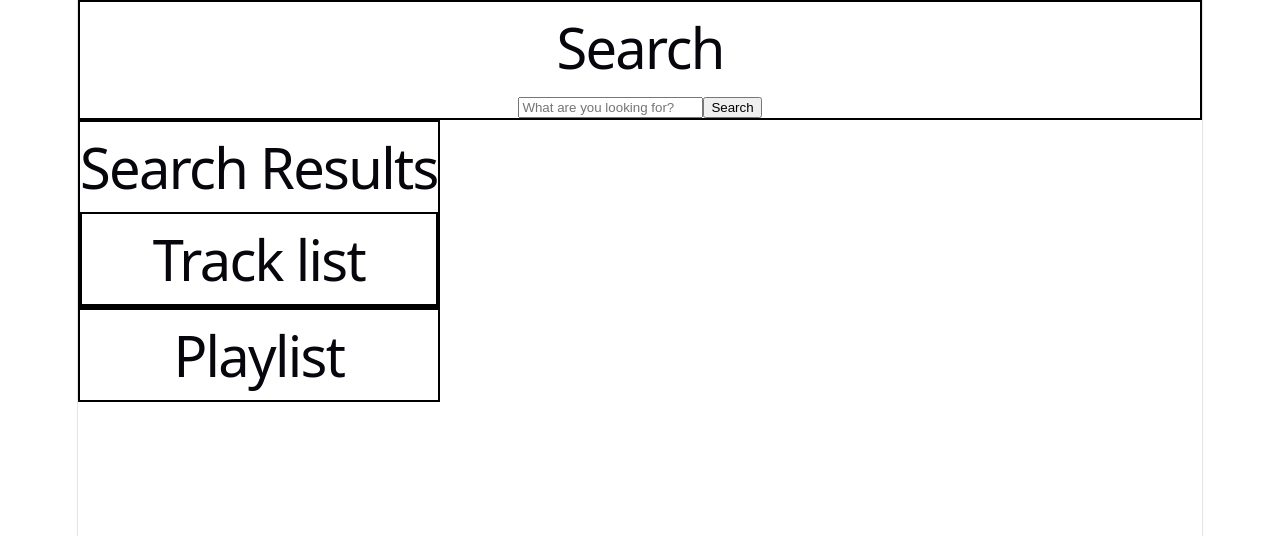
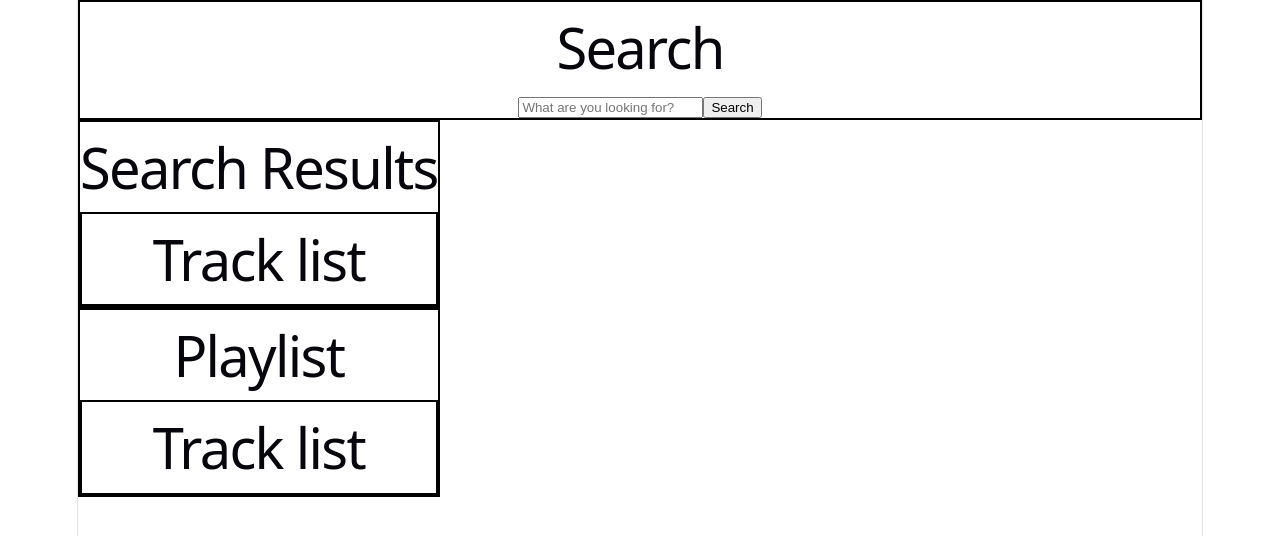
Before and after one commit to YanaSmelik/Jammming, a React (Vite) app in the folder Jammming/: page / in a window 1280 px wide. Shown: the top 536 px of the page. Built offline with nearby package versions, Linux system fonts and the light colour scheme.

Commit message:
Add tacks rendered in the Playlist

```diff
--- a/Jammming/src/App.jsx
+++ b/Jammming/src/App.jsx
@@ -42,8 +42,8 @@ function App() {
         </div>
         <div className={styles.mainContent}>
           <div>
-            <SearchResults searchResults={searchResults} handleAddTrackToPlaylist={handleAddTrackToPlaylist}/>
-            <Playlist tracklist={searchResults} />
+            <SearchResults tracklist={searchResults} handleAddTrackToPlaylist={handleAddTrackToPlaylist}/>
+            <Playlist tracklist={playlist} />
           </div>
         </div>
       </div>
--- a/Jammming/src/components/Playlist.jsx
+++ b/Jammming/src/components/Playlist.jsx
@@ -5,7 +5,7 @@ function Playlist(props) {
    return (
       <div className={styles.container}>
          <h1>Playlist</h1>
-         {/* <Tracklist tracklist={props.tracklist}/> */}
+         <Tracklist tracklist={props.tracklist}/>
       </div>
    );
 }
--- a/Jammming/src/components/SearchResults.jsx
+++ b/Jammming/src/components/SearchResults.jsx
@@ -5,7 +5,7 @@ function SearchResults(props){
  return (
    <div className={styles.container}>
     <h1>Search Results</h1>
-    <Tracklist tracklist={props.searchResults} handleAddTrackToPlaylist={props.handleAddTrackToPlaylist}/>
+    <Tracklist tracklist={props.tracklist.data || []} handleAddTrackToPlaylist={props.handleAddTrackToPlaylist}/>
    </div>
  );
 }
--- a/Jammming/src/components/Tracklist.jsx
+++ b/Jammming/src/components/Tracklist.jsx
@@ -3,8 +3,7 @@ import Track from "./Track";
 
 // Reusable in SearchResults and in Playlist
 function Tracklist(props) {
-   let tracklist = props.tracklist?.data || [];
-   let tracks = tracklist.map((track) => {
+   let tracks = props.tracklist.map((track) => {
       return (
          <Track
             track={track}
```
